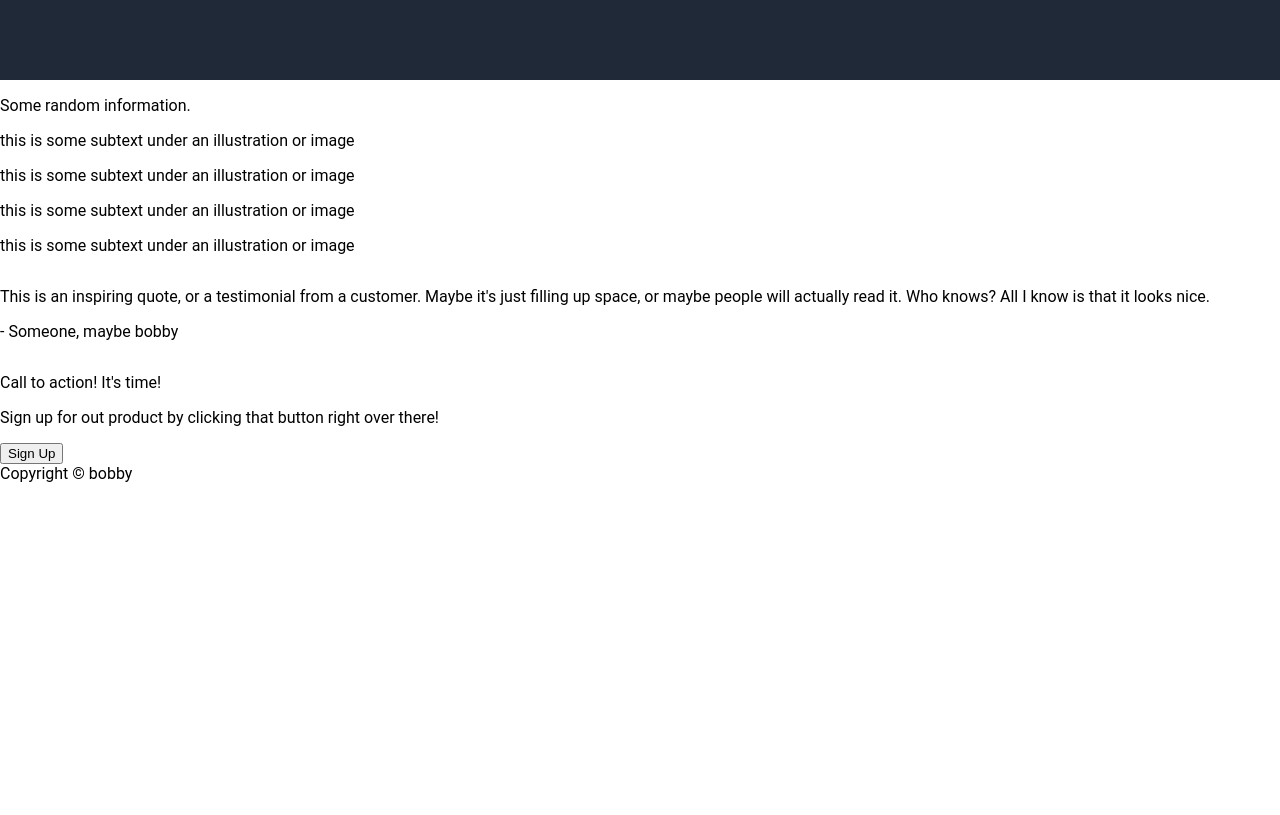
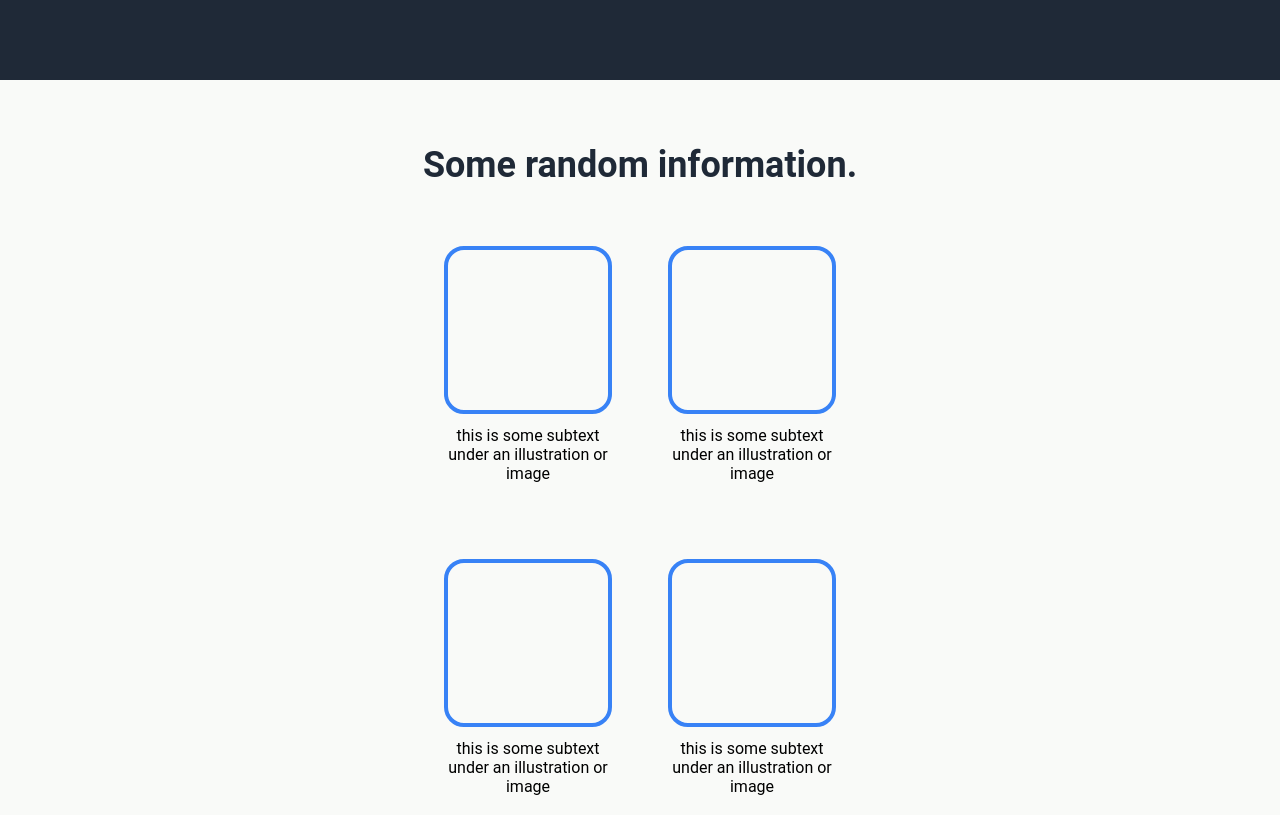
Before and after one commit to bobby-codes-stuff/basic-website, a plain HTML site: page index.html in a window 1280 px wide. Shown: the part 620-1435 px from the top of the page. Before the commit the page ends 1103 px from the top, so only its background shows below. Drawn offline with Linux system fonts and the light colour scheme.

Commit message:
finished styles for 2nd block

```diff
--- a/index.html
+++ b/index.html
@@ -27,15 +27,26 @@
         </div>
     </div>
     <div class="information-block">
-        <p> Some random information.</p>
+        <p class="information-header"> Some random information.</p>
+        <div class="information-display">
+            <div class="information-column">
                 <div class="box-outline"></div>
                 <p> this is some subtext under an illustration or image</p>
+            </div>
+            <div class="information-column">
                 <div class="box-outline"></div>
                 <p> this is some subtext under an illustration or image</p>
+            </div>
+            <div class="information-column">
                 <div class="box-outline"></div>
                 <p> this is some subtext under an illustration or image</p>
+            </div>
+            <div class="information-column">
                 <div class="box-outline"></div>
                 <p> this is some subtext under an illustration or image</p>
+            </div>
+        </div>
+
     </div>
     <div class="quote-block">
         <p>
--- a/styles.css
+++ b/styles.css
@@ -13,7 +13,6 @@ body {
     flex-direction: column;
     font-family: 'Roboto', serif;
     margin: 0;
-
 }
 
 ul {
@@ -22,6 +21,16 @@ ul {
     justify-content: space-between;
     gap: 32px;
     margin: 0;
+}
+
+.box-outline {
+    width: 160px;
+    height: 160px;
+    outline: 4px solid #3882f6;
+    border-radius: 16px;
+    flex-shrink: 0;
+    margin: 0;
+    padding: 0;
 }
 
 .first-button {
@@ -62,6 +71,38 @@ ul {
     flex-shrink: 0;
 }
 
+.information-block {
+    padding: 64px 400px 120px 400px;
+    background-color: #f9faf8;
+    display: flex;
+    flex-direction: column;
+    align-items: center;
+    gap: 64px;
+}
+
+.information-column {
+    display: flex;
+    flex-direction: column;
+    align-items: center;
+    text-align: center;
+    flex: 0;
+}
+
+.information-display {
+    display: flex;
+    gap: 64px;
+    flex-wrap: wrap;
+    justify-content: center;
+}
+
+.information-header {
+    font-size: 36px;
+    font-weight: bold;
+    color: #1f2937;
+    margin: 0px auto;
+    padding: 0;
+}
+
 .logo {
     font-size: 24px;
     color: #f9faf8;
```
Lines whose indentation alone changed are shown as unchanged.
